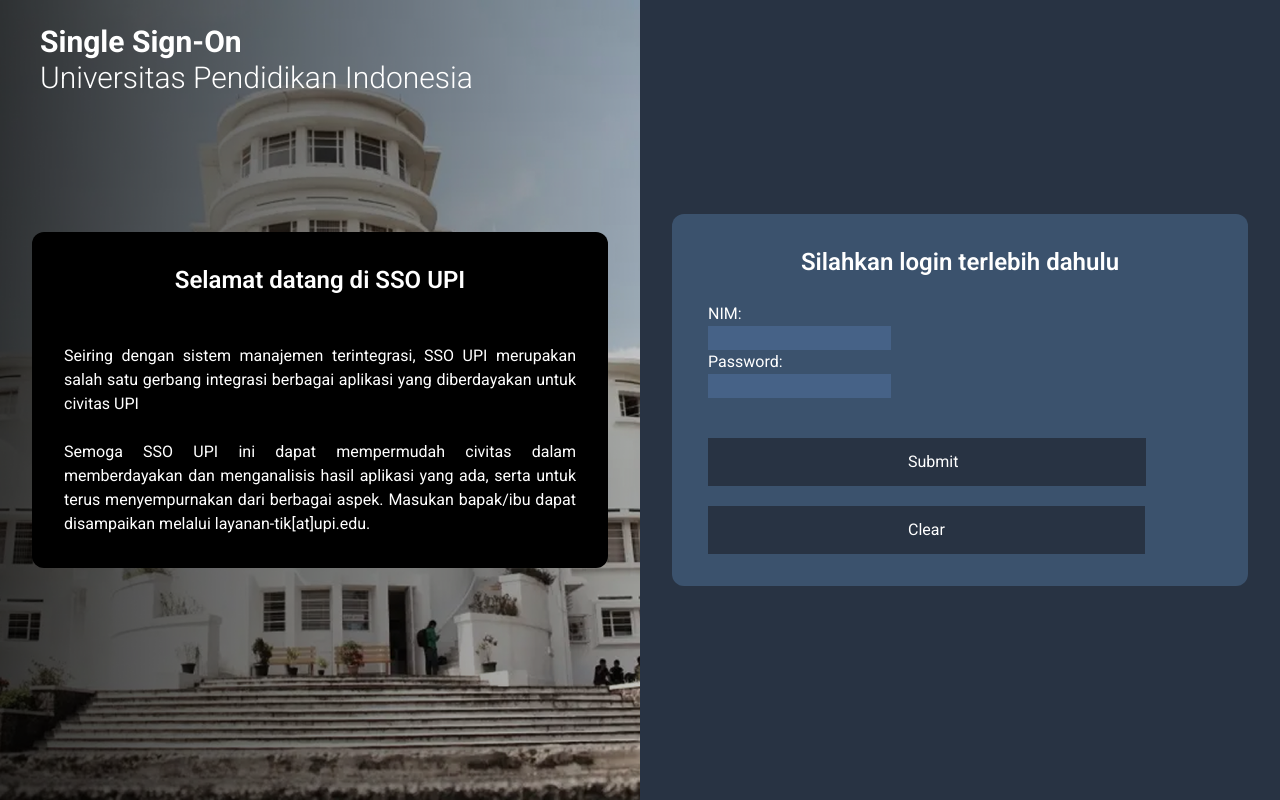
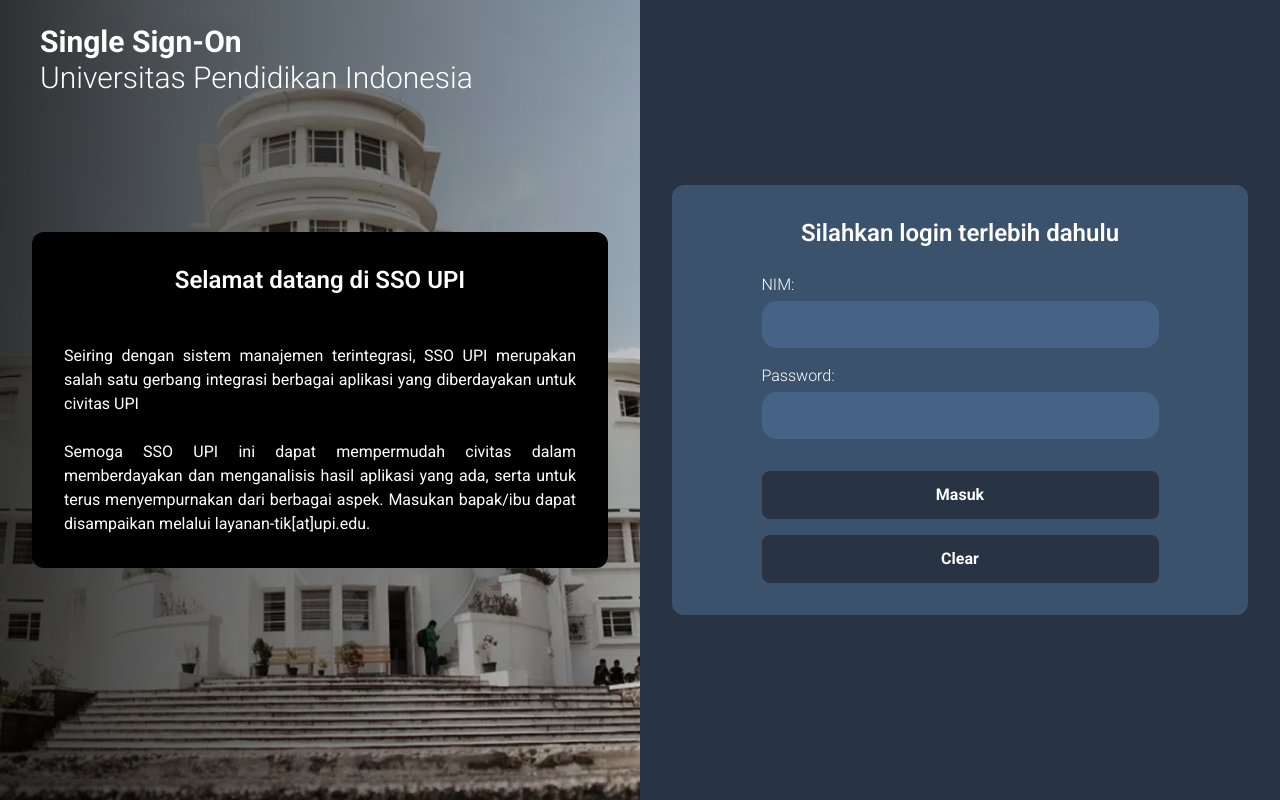
Before and after one commit to HilmiMithwa/spot-clone, a React (Vite) app: page / in a window 1280 px wide. Built offline with nearby package versions, Linux system fonts and the light colour scheme.

Commit message:
Adjusting login

```diff
--- a/src/pages/login/Login.jsx
+++ b/src/pages/login/Login.jsx
@@ -3,6 +3,7 @@
 export default function Login() {
   const [nim, setNim] = useState('');
   const [password, setPassword] = useState('');
+
 
   const handleLogin = (e) => {
     e.preventDefault();
@@ -39,28 +40,58 @@
       </div>
 
       {/*Login form container */}
-      <div id='login-form-container' className='w-1/2 min-h-screen flex items-center justify-center bg-danube-950 text-white font-roboto'>
-        <form onSubmit={handleLogin} className='bg-danube-900 rounded-xl mx-auto max-w-xl w-full px-9 pt-8 pb-8'>
-          <h1 className='font-semibold text-2xl mb-6 text-center'>Silahkan login terlebih dahulu</h1>
-          <div id='nim-container'>
-            <label>NIM:</label><br/>
-            <input className='bg-danube-800'></input>
-          </div>
-          <div id='password-container'>
-            <label>Password:</label><br/>
-            <input className='bg-danube-800 mb-10'></input>
-          </div>
+      <div
+  id='login-form-container'
+  className='w-1/2 min-h-screen flex items-center justify-center bg-danube-950 text-white font-roboto'
+>
+  <form
+    onSubmit={handleLogin}
+    className='bg-danube-900 rounded-xl mx-auto max-w-xl w-full px-9 pt-8 pb-8'
+  >
+    <h1 className='font-semibold text-2xl mb-6 text-center'>
+      Silahkan login terlebih dahulu
+    </h1>
 
-          <div id='button-container '>
-            <button className='bg-danube-950 mb-5 justify-center pt-3 pb-3 pl-50 pr-47'>Submit</button><br/>
-            <button className='bg-danube-950 justify-center pt-3 pb-3 pl-50 pr-50'>Clear</button>
-          </div>
-        </form>
+    {/* NIM Input */}
+    <div className='mb-4 flex justify-center'>
+      <div className='w-[397px]'>
+        <label className='font-light block mb-1'>NIM:</label>
+        <input
+          type='text'
+          className='bg-danube-800 rounded-[15px] h-[47px] w-full px-4'
+        />
       </div>
     </div>
+
+    {/* Password Input */}
+    <div className='mb-4 flex justify-center'>
+      <div className='w-[397px]'>
+        <label className='font-light block mb-1'>Password:</label>
+        <input
+          type='password'
+          className='bg-danube-800 mb-4 rounded-[15px] h-[47px] w-full px-4'
+        />
+      </div>
+    </div>
+
+    {/* Tombol */}
+    <div id='button-container' className='flex flex-col gap-4 mt-4 w-[397px] mx-auto'>
+      <button
+        type='submit'
+        className='w-full bg-danube-950 text-white font-bold py-3 rounded-lg'
+      >
+        Masuk
+      </button>
+      <button
+        type='button'
+        className='w-full bg-danube-950 text-white font-bold py-3 rounded-lg'
+      >
+        Clear
+      </button>
+    </div>
+  </form>
+</div>
+    </div>
     </>
-
-
-
   )
 }
```
